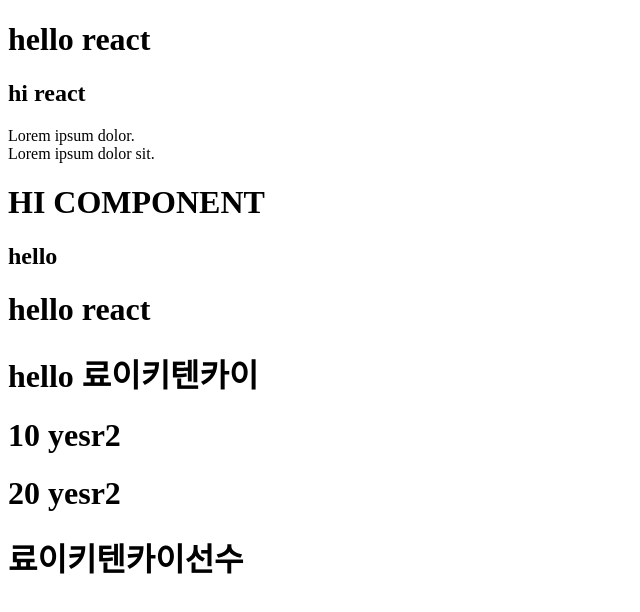
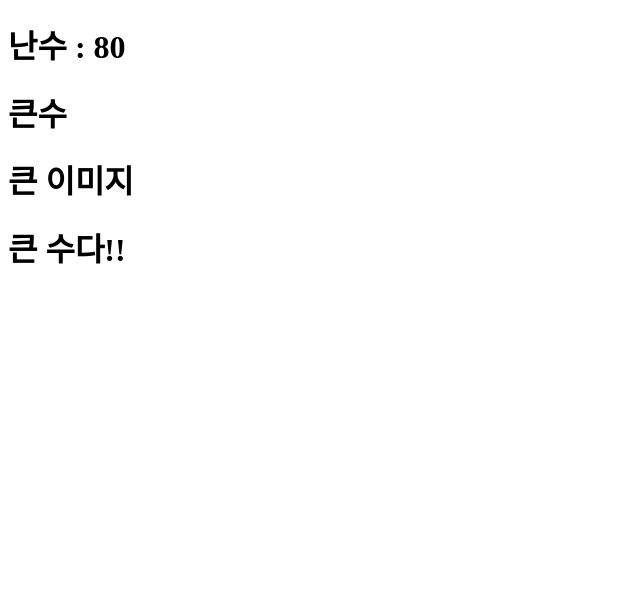
Before and after one commit to CHOHUNE/react20231031, a React (Create React App) app: page / in a window 1280 px wide. Shown: the top 612 px of the page, without its empty margins (0-640 px from the left). Built offline with nearby package versions, Linux system fonts and the light colour scheme.

Commit message:
jsx에서 {} 에서 간단한 연산자 활용 예제

```diff
--- a/src/App.js
+++ b/src/App.js
@@ -1,57 +1,23 @@
-function MyComp2() {
-  let name = "료이키텐카이";
-  let age = 10;
-
-  // {}:  JSX 에서 JS 코드 작성하기 위한 기호
+function App() {
+  const number = Math.ceil(Math.random() * 100);
+  const isLarge = number > 50;
+  const isSmall = number <= 50;
 
   return (
     <>
-      <h1>hello react</h1>
-      <h1> hello {name}</h1>
-      <h1> {age} yesr2</h1>
-      <h1> {age * 2} yesr2</h1>
-      <h1>{name + "선수"}</h1>
+      <h1>난수 : {number}</h1>
+      <h1>{number > 50 ? "큰수" : " 작은수"}</h1>
+      <div>{number > 50 ? <BigImage /> : <SmallImage />} </div>
+      <div>{isLarge && <h1> 큰 수다!! </h1>}</div>
+      <div>{isLarge || <h1> 작은 수다!! </h1>}</div>
     </>
   );
 }
-//  h1 태그 안에 {} 중괄호가 있으면 자바스크립트 코드를 쓰겠다는
-//  선언으로 리액트가 인식한다.
-//  간단한 식도 작성이 가능하다
-function App() {
-  //  jsx에서 태그 사용시 반드시 종료 태그를 작성 해야한다. html과 가장 다른 점
-  //  빈 요소이면 시작 태그에서 종료
 
-  return (
-    <div>
-      <h1> hello react </h1>
-      <h2>hi react</h2>
-      <p>
-        Lorem ipsum dolor.
-        <br /> Lorem ipsum dolor sit.
-      </p>
-      <MyComp />
-      <MyComp2 />
-    </div>
-  );
+function BigImage() {
+  return <h1>큰 이미지</h1>;
 }
-
-function MyComp() {
-  return (
-    <>
-      <h1> HI COMPONENT</h1>
-      <h2>hello</h2>
-    </>
-  );
-
-  //     return jsx 코드를 작성 가능한데 꼭 하나의 root tag여야한다.
-  //     여러줄이면 ()로 감쌀 것
-  //     만약 root tag가 필요 없다면
-  //     fragment 사용 가능하다. (tag명이 없는 tag)
+function SmallImage() {
+  return <h3>작은 이미지</h3>;
 }
-
-/* 보다시피 자바코드 안에 html 코드를 쓸수 있는데 jsx 코드라고 일컫는다
- 위의 fucntion 하나를 component라고 하는데 다른 곳에서도 활용이 가능하다.
- 브라우저가 제공하는 태그들은 소문자로 시작하고 직접 만드는 태그들은 대문자로 시작해야 한다.
-built-in component  소문자
-component 명은 대문자*/
 export default App;
```
